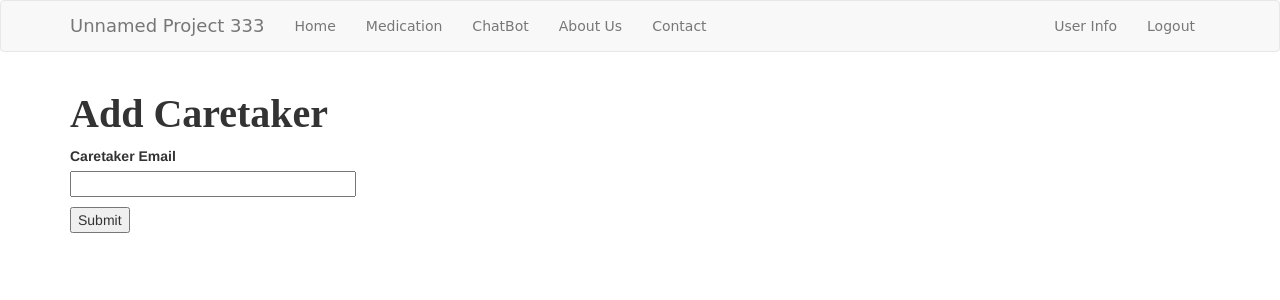
After one commit to AndySok/google-mentorship, a Flask app: page /caretaker_search in a window 1280 px wide. The commit adds this page. Shown: the top 300 px of the page. Run offline with Flask 2, Linux system fonts and the light colour scheme; the visitor is signed in with stand-in values (Sample User, id 1); some libraries are stand-ins or nearby versions.

Commit message:
caretaker

```diff
--- a/app/forms.py
+++ b/app/forms.py
@@ -55,5 +55,9 @@ class FindMedicationForm(FlaskForm):
     name = StringField('Medication Name', validators=[DataRequired()])
     submit = SubmitField('Submit')
 
+class FindCaretakerForm(FlaskForm):
+    email = StringField('Caretaker Email', validators=[DataRequired(), Email()])
+    submit = SubmitField('Submit')
+
 class EmptyForm(FlaskForm):
     submit = SubmitField('Submit')
--- a/app/models.py
+++ b/app/models.py
@@ -38,7 +38,12 @@ class User(UserMixin, db.Model):
 
     def set_caretaker(self, user):
         if not self.is_caretaker(user):
-            self.caretaker.append(user)
+            if not user.is_patient():
+                self.caretaker.append(user)
+                return 0
+            return 1
+        return 2
+
 
     def delete_caretaker(self, user):
         if self.is_caretaker(user):
--- a/app/routes.py
+++ b/app/routes.py
@@ -1,6 +1,6 @@
 from flask import render_template, flash, redirect, request, url_for, session
 from app import app, db
-from app.forms import LoginForm, RegistrationForm, AddMedicationForm, FindMedicationForm, ProfileForm, EmptyForm
+from app.forms import LoginForm, RegistrationForm, AddMedicationForm, FindMedicationForm, FindCaretakerForm, ProfileForm, EmptyForm
 from flask_login import current_user, login_user, logout_user, login_required
 from app.models import User, Medicine
 from werkzeug.urls import url_parse
@@ -55,7 +55,7 @@ def register():
         db.session.commit()
         flash('Congratulations, you are now a registered user!')
         return redirect(url_for('login'))
-    return render_template('register.html', title='Register', form=form)
+    return render_template('user_info.html', title='Register', form=form)
 
 @app.route('/update_info', methods=['GET', 'POST'])
 @login_required
@@ -75,7 +75,7 @@ def update_info():
             form.email.data = current_user.email
             form.update_privileges.data = current_user.update_privileges
         email = current_user.email
-        return render_template('register.html', title='Update Info', form=form, email=email)
+        return render_template('user_info.html', title='Update Info', form=form, email=email, user=current_user)
     else:
         flash('You do not have update privileges.')
         return redirect(url_for('index'))
@@ -115,13 +115,13 @@ def choose_medication():
         if form.validate_on_submit():
             medication = Medicine.query.filter_by(name=form.name.data, user_id=current_user.id).first()
             if medication is None:
-                flash('This product does not exist')
+                flash('This medication does not exist')
                 return redirect(url_for('choose_medication'))
             elif current_user.med_authenticated(medication.id):
                 return redirect(url_for('edit_medication', medication_id=medication.id))
                 flash('You are not authorized to update this medication')
             return render_template(url_for('choose_medication'))
-        return render_template('choose_medication.html', title='Choose Medication', form=form)
+        return render_template('search.html', title='Choose Medication', form=form)
     else:
         flash('You do not have update privileges.')
         return redirect(url_for('medication'))
@@ -167,7 +167,7 @@ def delete_medication():
             db.session.commit()
             flash('Medication deleted successfully')
             return redirect(url_for('medication'))
-        return render_template('choose_medication.html', title='Delete Medication', form=form)
+        return render_template('search.html', title='Delete Medication', form=form)
     else:
         flash('You do not have update privileges.')
         return redirect(url_for('medication'))
@@ -187,6 +187,18 @@ def taken_med(med_id, done):
     else:
         flash('Not authenticated to make changes.')
 
+@app.route('/caretaker_search', methods=['GET', 'POST'])
+@login_required
+def caretaker_search():
+    form = FindCaretakerForm()
+    if form.validate_on_submit():
+        user = User.query.filter_by(email=form.email.data).first()
+        if user is None:
+            flash('This user does not exist')
+            return redirect(url_for('caretaker_search'))
+        return redirect(url_for('caretaker', user_id=user.id))
+    return render_template('search.html', title='Add Caretaker', form=form)
+
 @app.route('/caretaker/<user_id>', methods=['GET', 'POST'])
 @login_required
 def caretaker(user_id):
@@ -196,7 +208,12 @@ def caretaker(user_id):
         return redirect(url_for('index'))
     if user == current_user:
         flash('You cannot add yourself as a caretaker!')
-    current_user.set_caretaker(user)
-    db.session.commit()
-    flash('You set {} as a caretaker!'.format(user.fname))
+    set = current_user.set_caretaker(user)
+    if set == 0:
+        db.session.commit()
+        flash('You set {} as a caretaker!'.format(user.fname))
+    elif set == 1:
+        flash('{} is not a caretaker!'.format(user.fname))
+    elif set == 2:
+        flash('{} is already your caretaker!'.format(user.fname))
     return redirect(url_for('index'))
--- /dev/null
+++ b/app/templates/search.html
@@ -0,0 +1,24 @@
+{% extends "base.html" %}
+
+{% block app_content %}
+    <h1>{% block title %}{{ title }}{% endblock %}</h1>
+    <form action="" method="post">
+        {{ form.hidden_tag() }}
+        <p>
+            {% if title == "Add Caretaker" %}
+              {{ form.email.label }}<br>
+              {{ form.email(size=32) }}<br>
+              {% for error in form.email.errors %}
+              <span style="color: red;">[{{ error }}]</span>
+              {% endfor %}
+            {% else %}
+              {{ form.name.label }}<br>
+              {{ form.name(size=32) }}<br>
+              {% for error in form.name.errors %}
+              <span style="color: red;">[{{ error }}]</span>
+              {% endfor %}
+            {% endif %}
+        </p>
+        <p>{{ form.submit() }}</p><br>
+    </form>
+{% endblock %}
--- a/app/templates/register.html
+++ b/app/templates/user_info.html
@@ -55,6 +55,8 @@
             <span style="color: red;">[{{ error }}]</span>
             {% endfor %}
         </p>
+        {% elif user.is_patient() %}
+        <p><a href="{{ url_for('caretaker_search') }}">Add Caretaker</a></p>
         {% endif %}
         <p>{{ form.submit() }}</p>
     </form>
```
Also changed, not shown: app/templates/choose_medication.html (deleted, +0 -16 lines), app/templates/cycles.html (deleted, +0 -16 lines), app.db.
